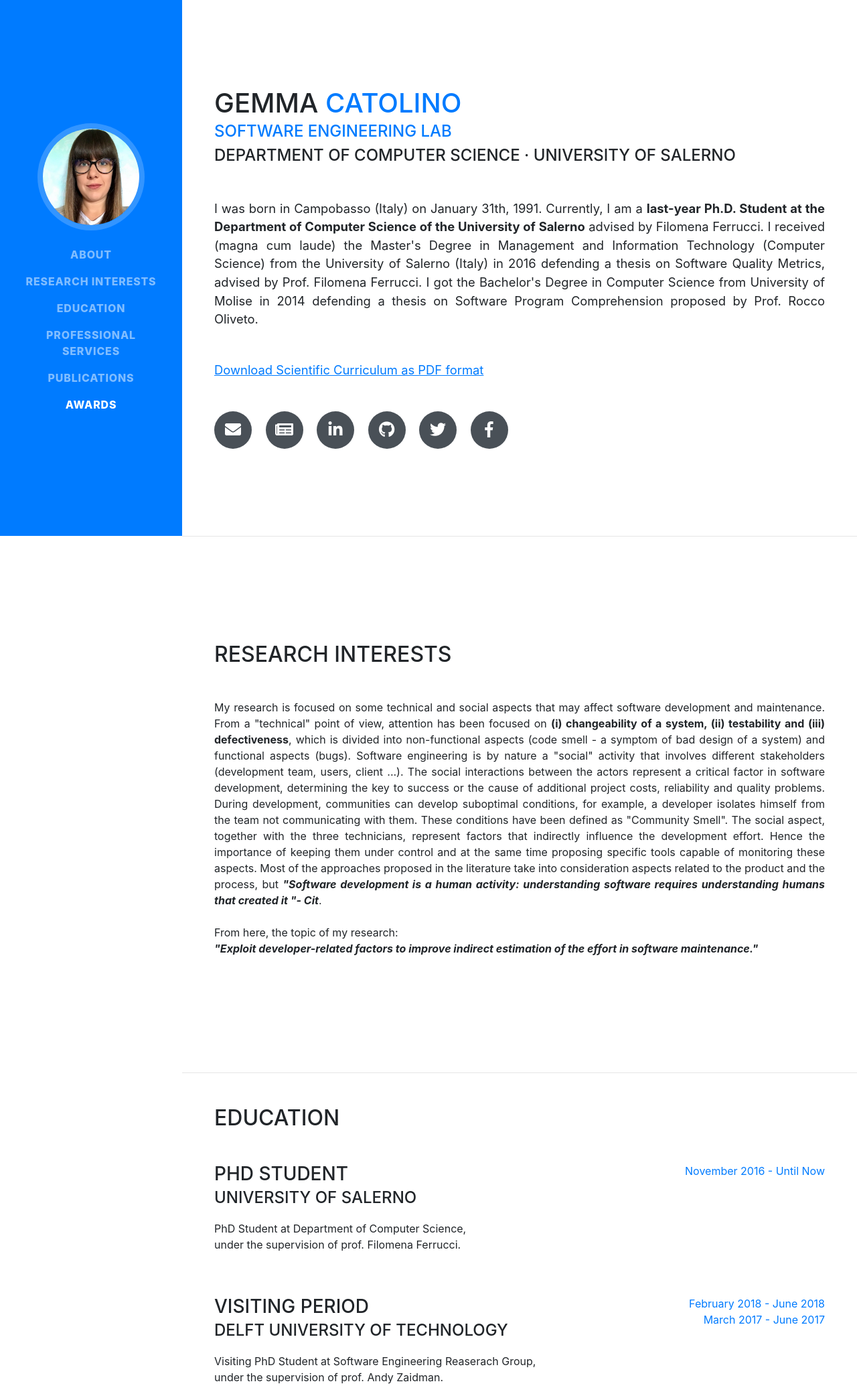
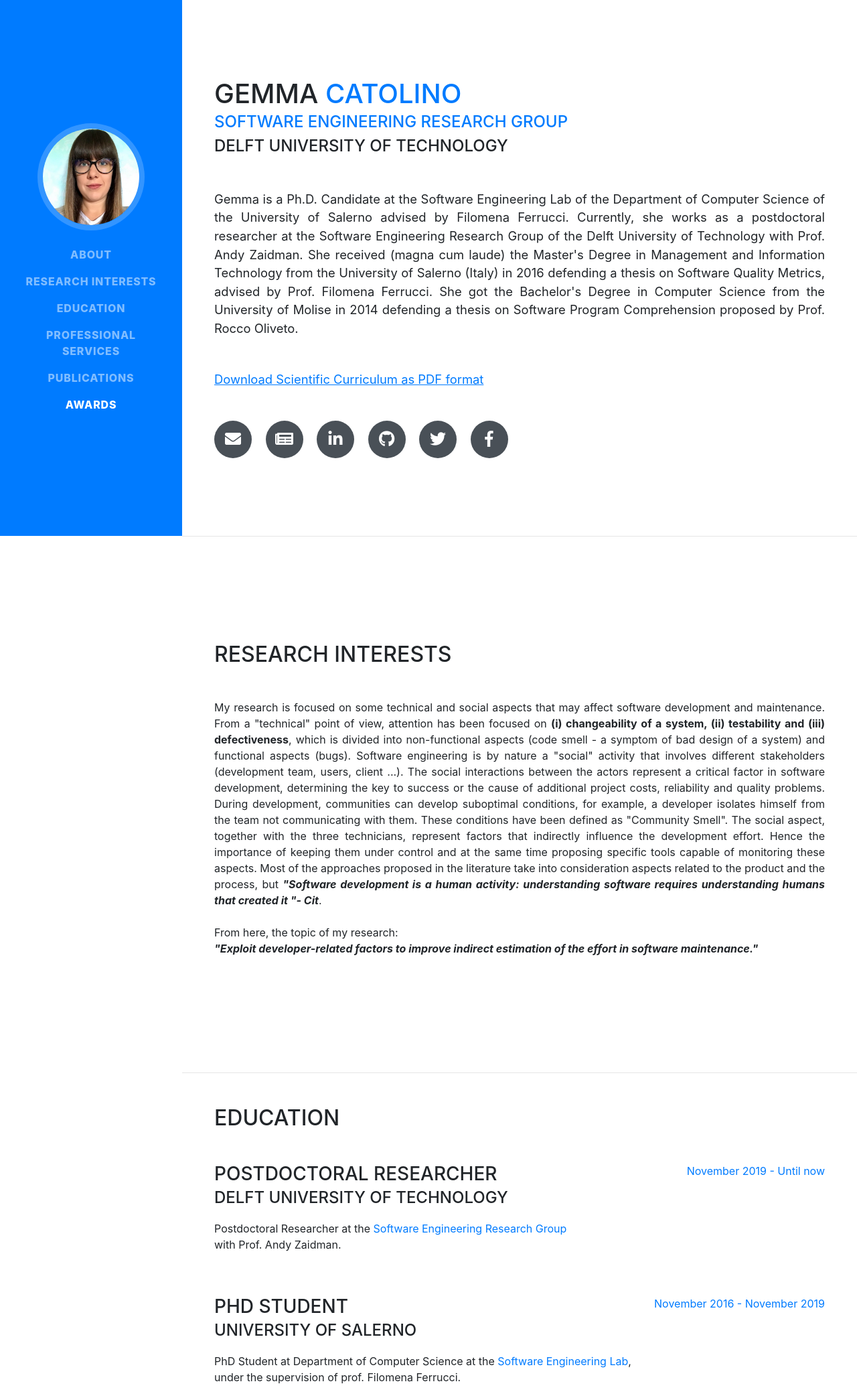
Before and after one commit to Gemma91/gemma91.github.io, a website with bundled scripts: page index.html in a window 1280 px wide. Shown: the top 2087 px of the page at 67% size. Built offline with nearby package versions, Linux system fonts and the light colour scheme; a web font is replaced by a local one.

Commit message:
update affiliation

```diff
--- a/index.html
+++ b/index.html
@@ -75,14 +75,14 @@
         <h1 class="mb-0">Gemma
           <span class="text-primary">Catolino</span>
         </h1>
-        <div class="subheading mb-5"><a href="http://www.sesa.unisa.it" target=”_blank”> Software Engineering Lab </a> <br>
-          Department of Computer Science  · University of Salerno
+        <div class="subheading mb-5"><a href="https://se.ewi.tudelft.nl" target=”_blank”>Software Engineering Research Group </a> <br>
+          Delft University of Technology
         </div>
-        <p class="lead mb-5" style="text-align:justify">I was born in Campobasso (Italy) on January 31th, 1991. Currently, I am a <b>last-year Ph.D. Student at the Department of Computer Science of the University of Salerno</b> advised by Filomena Ferrucci. I received (magna cum laude) the Master's Degree in Management and Information Technology (Computer Science) from the University of Salerno (Italy) in 2016 defending a thesis on Software Quality Metrics, advised by Prof. Filomena Ferrucci. I got the Bachelor's Degree in Computer Science from University of Molise in 2014 defending a thesis on Software Program Comprehension proposed by Prof. Rocco Oliveto.</p>
+        <p class="lead mb-5" style="text-align:justify">Gemma is a Ph.D. Candidate at the Software Engineering Lab of the Department of Computer Science of the University of Salerno advised by Filomena Ferrucci.  Currently, she works as a postdoctoral researcher at the Software Engineering Research Group of the Delft University of Technology with Prof. Andy Zaidman. She received (magna cum laude) the Master's Degree in Management and Information Technology from the University of Salerno (Italy) in 2016 defending a thesis on Software Quality Metrics, advised by Prof. Filomena Ferrucci. She got the Bachelor's Degree in Computer Science from the University of Molise in 2014 defending a thesis on Software Program Comprehension proposed by Prof. Rocco Oliveto.</p>
         <p class="lead mb-5" style="text-align:justify"><a target=”_blank”  href="https://drive.google.com/open?id=0Bx47DW3rbM9-RF9kaUlpeDVzcHc" class="button"><u>Download Scientific Curriculum as PDF format</u></a></p>
 
         <div class="social-icons">
-          <a href="mailto:gcatolino@unisa.it">
+          <a href="mailto:g.catolino@tudelft.nl">
             <i class="fa fa-envelope"></i>
           </a>
           <a target=”_blank href="https://scholar.google.it/citations?user=ziGvasEAAAAJ&hl=it">
@@ -123,14 +123,25 @@ From here, the topic of my research: <br><b><i>"Exploit developer-related factor
       <div class="w-100">
         <h2 class="mb-5">Education</h2>
 
+         <div class="resume-item d-flex flex-column flex-md-row justify-content-between mb-5">
+          <div class="resume-content">
+            <h3 class="mb-0">Postdoctoral Researcher</h3>
+            <div class="subheading mb-3">Delft University of Technology</div>
+            <p>Postdoctoral Researcher at the <a href="https://se.ewi.tudelft.nl" target=”_blank”>Software Engineering Research Group</a> <br>with Prof. Andy Zaidman.</p>
+          </div>
+          <div class="resume-date text-md-right">
+            <span class="text-primary">November 2019 - Until now</span>
+          </div>
+        </div>
+
         <div class="resume-item d-flex flex-column flex-md-row justify-content-between mb-5">
           <div class="resume-content">
             <h3 class="mb-0">PhD Student</h3>
             <div class="subheading mb-3">University of Salerno</div>
-            <p>PhD Student at Department of Computer Science, <br>under the supervision of prof. Filomena Ferrucci.</p>
+            <p>PhD Student at Department of Computer Science at the <a href="http://www.sesa.unisa.it" target=”_blank”>Software Engineering Lab</a>, <br>under the supervision of prof. Filomena Ferrucci.</p>
           </div>
           <div class="resume-date text-md-right">
-            <span class="text-primary">November 2016 - Until Now</span>
+            <span class="text-primary">November 2016 - November 2019</span>
           </div>
         </div>
 
```
